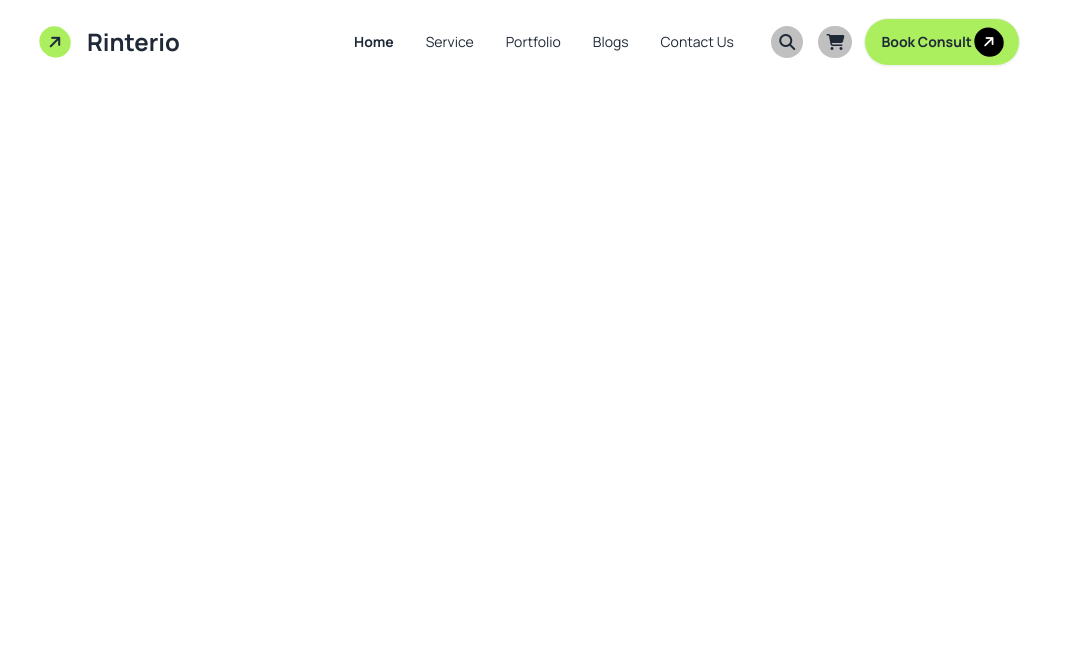
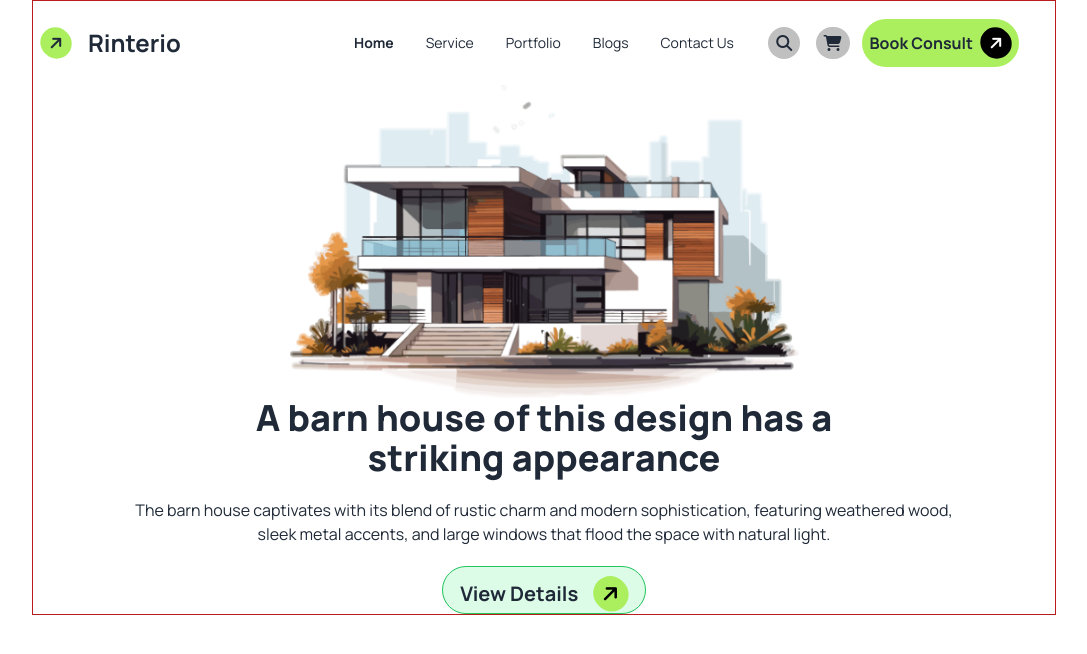
Before and after one commit to Md-shahien-khan/Rinterio, a plain HTML site: page index.html in a window 1280 px wide. Shown: the whole page, without its empty margins (96-1183 px from the left). Drawn offline with nearby package versions, Linux system fonts and the light colour scheme.

Commit message:
banner section done

```diff
--- a/index.html
+++ b/index.html
@@ -33,7 +33,7 @@
       </script>
 </head>
 <body>
-    <header class="max-w-screen-lg lg:overflow-hidden mx-auto">
+    <header class="max-w-screen-lg lg:overflow-hidden mx-auto border border-red-700">
         <!-- navbar -->
         <nav>
             <div class="navbar bg-base-100">
@@ -58,8 +58,9 @@
                         <a href=""><i class="fa-solid fa-cart-shopping bg-bg_3 rounded-full p-2"></i></a>
                      </div>
                      <div class="">
-                        <a class="pt-2  btn rounded-full bg-bgg font-bold hidden lg:block md:block">Book Consult <i class="fa-solid fa-arrow-right -rotate-45  p-2 bg-black text-white rounded-full"></i></a>
+                        <a class="p-2 rounded-full bg-bgg font-bold hidden lg:block md:block">Book Consult<i class="ms-2 fa-solid fa-arrow-right -rotate-45  p-2 bg-black text-white rounded-full"></i></a>
                      </div>
+                     <!-- dropdown -->
                   <div class="dropdown bg-bg3 rounded-full p-2">
                     <div tabindex="0" role="button" class="btn btn-ghost lg:hidden">
                       <svg
@@ -90,7 +91,17 @@
               </div>
         </nav>
         <!-- banner -->
-
+        <div class="flex flex-col items-center">
+            <!-- banner image -->
+            <img class="w-1/2" src="images/banner.png" alt="">
+            <!-- banner content -->
+            <div class="flex flex-col items-center">
+                <h1 class="text-5xl md:text-4xl text-2xl font-black text-center">A barn house of this design has a <br> striking appearance
+                </h1>
+                <p class="w-5/6 text-center mt-5">The barn house captivates with its blend of rustic charm and modern sophistication, featuring weathered wood, sleek metal accents, and large windows that flood the space with natural light.</p>
+            </div>
+            <button class="w-4/5 md:w-60 lg:w-1/5 border border-green-500 mt-5 pt-2 text-xl btn rounded-full bg-green-100 font-bold">View Details <i class="lg:ms-2 fa-solid fa-arrow-right -rotate-45 p-2 bg-bgg text-black rounded-full"></i></button>
+        </div>
     </header>
     <!--  -->
 </body>
```
